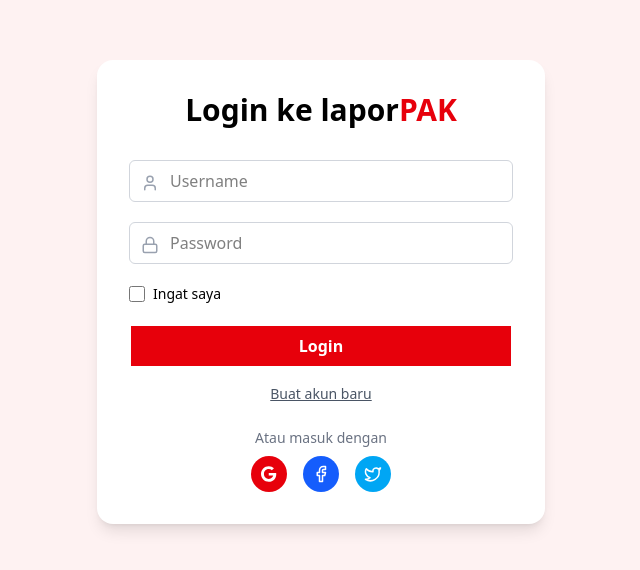
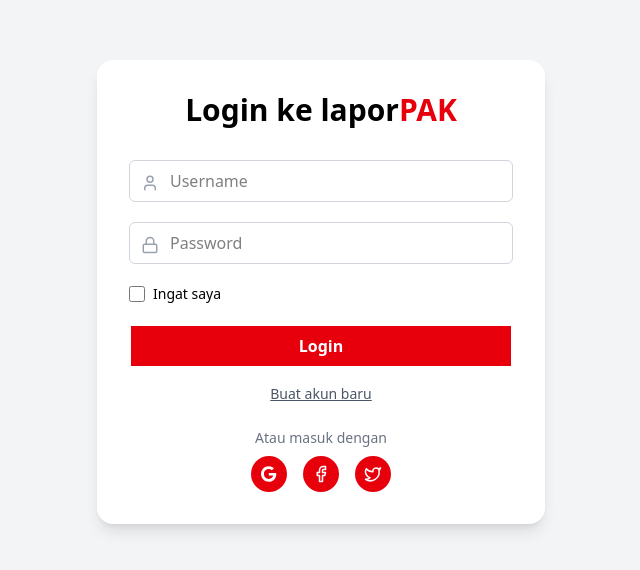
Before and after one commit to MBenedictt/lapor-pak-website, a React (Vite) app: page /login in a window 1280 px wide. Shown: the part 108-678 px from the top of the page, without its empty margins (319-959 px from the left). Built offline with nearby package versions, Linux system fonts and the light colour scheme.

Commit message:
style: update background color and button styles in LoginPage

```diff
--- a/src/pages/LoginPage.jsx
+++ b/src/pages/LoginPage.jsx
@@ -22,7 +22,7 @@ const LoginPage = () => {
     };
 
     return (
-        <div className="min-h-screen flex items-center justify-center bg-red-50 px-4">
+        <div className="min-h-screen flex items-center justify-center bg-gray-100 px-4">
             <div className="bg-white p-8 rounded-2xl shadow-lg w-full max-w-md">
                 <h2 className="text-3xl font-bold text-center mb-8">Login ke lapor<span className="text-red-600 font-bold">PAK</span></h2>
 
@@ -76,10 +76,10 @@ const LoginPage = () => {
                         <button className="bg-red-600 hover:bg-red-700 text-white p-2 w-9 h-9 rounded-full cursor-pointer flex items-center justify-center">
                             <FontAwesomeIcon icon={faGoogle} />
                         </button>
-                        <button className="bg-blue-600 hover:bg-blue-700 text-white p-2 w-9 h-9 rounded-full cursor-pointer flex items-center justify-center">
+                        <button className="bg-red-600 hover:bg-red-700 text-white p-2 w-9 h-9 rounded-full cursor-pointer flex items-center justify-center">
                             <Facebook size={18} />
                         </button>
-                        <button className="bg-sky-500 hover:bg-sky-600 text-white p-2 w-9 h-9 rounded-full cursor-pointer flex items-center justify-center">
+                        <button className="bg-red-600 hover:bg-red-700 text-white p-2 w-9 h-9 rounded-full cursor-pointer flex items-center justify-center">
                             <Twitter size={18} />
                         </button>
                     </div>
```
